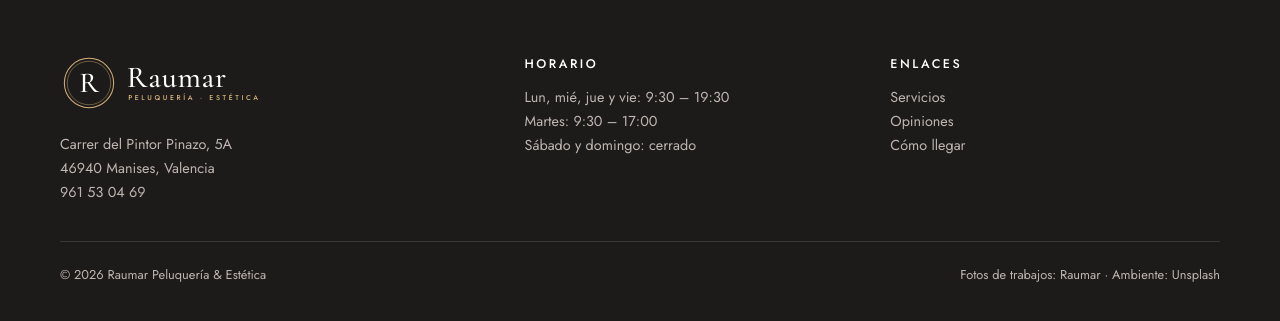
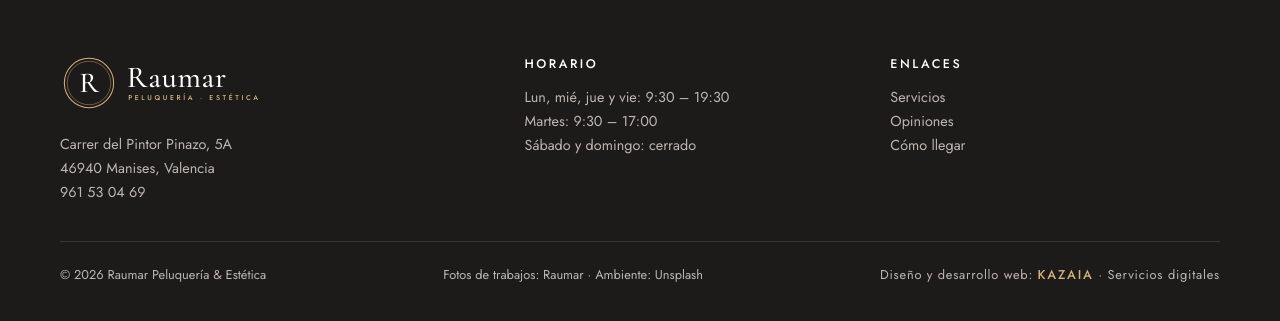
Before and after one commit to byteopos/raumar-web, a plain HTML site: page index.html in a window 1280 px wide. Shown: the part 6804-7125 px from the top of the page. Drawn offline with nearby package versions, Linux system fonts and the light colour scheme.

Commit message:
Firma de Kazaia en el pie
Co-Authored-By: Claude Opus 5.5 <noreply@anthropic.com>
Claude-Session: https://claude.ai/code/session_01NcXux3LLeUAFm5AqHz2arm

```diff
--- a/index.html
+++ b/index.html
@@ -185,6 +185,8 @@ footer h4{margin:0 0 12px;font-weight:500;letter-spacing:.2em;text-transform:upp
 footer a{text-decoration:none}
 footer a:hover{color:#fff}
 footer .bottom{grid-column:1/-1;border-top:1px solid rgba(255,255,255,.12);padding-top:22px;display:flex;flex-wrap:wrap;justify-content:space-between;gap:12px;font-size:.8rem}
+footer .firma{letter-spacing:.06em}
+footer .firma b{color:#D4B07A;font-weight:500;letter-spacing:.14em;text-transform:uppercase}
 @media (max-width:820px){footer .wrap{grid-template-columns:1fr}}
 
 .callbar{display:none}
@@ -402,6 +404,7 @@ footer .bottom{grid-column:1/-1;border-top:1px solid rgba(255,255,255,.12);paddi
     <div class="bottom">
       <span>© 2026 Raumar Peluquería &amp; Estética</span>
       <span>Fotos de trabajos: Raumar · Ambiente: Unsplash</span>
+      <span class="firma">Diseño y desarrollo web: <b>Kazaia</b> · Servicios digitales</span>
     </div>
   </div>
 </footer>
```
